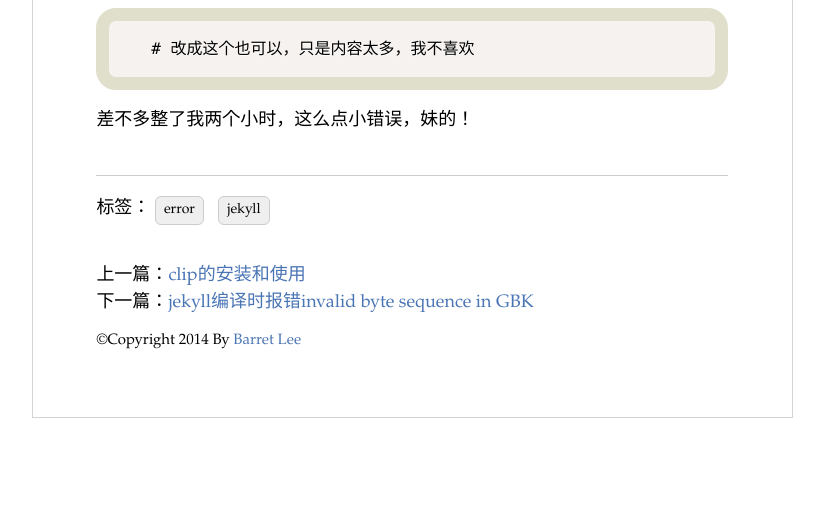
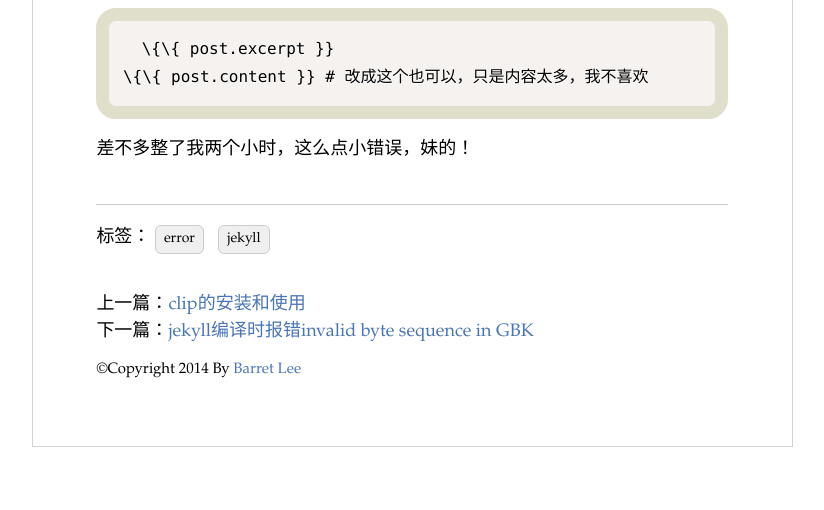
Before and after one commit to barretlee/snippets, a Jekyll site: the page built from _posts/2014-04-26-gsup-error-in-atom-file.md, in a window 1280 px wide. Shown: the part 611-1121 px from the top of the page, without its empty margins (39-863 px from the left). Built offline with Jekyll 4.4.1, drawn with Linux system fonts in a browser that asks for light colours; Markdown is read by kramdown in place of the engine named in the settings; comment, search, counter and statistics services are not loaded; before the commit the page ends 1092 px from its top, so only the background shows below that.

Commit message:
Update 2014-04-26-gsup-error-in-atom-file.md

```diff
--- a/_posts/2014-04-26-gsup-error-in-atom-file.md
+++ b/_posts/2014-04-26-gsup-error-in-atom-file.md
@@ -12,7 +12,7 @@ tags: error jekyll
 
 再 `atom.xml` 中我写了一句 \{\{ post.description \}\}，以前一直是这样的啊，没报错。不知道 github pages 的后台 jekyll 编译器是不是做了版本或者其他方面的修改，定位到这个位置之后，把内容改成了
 
-    {{ post.excerpt }}
-    {{ post.content }} # 改成这个也可以，只是内容太多，我不喜欢
+    \{\{ post.excerpt }}
+    \{\{ post.content }} # 改成这个也可以，只是内容太多，我不喜欢
 
 差不多整了我两个小时，这么点小错误，妹的！
```
